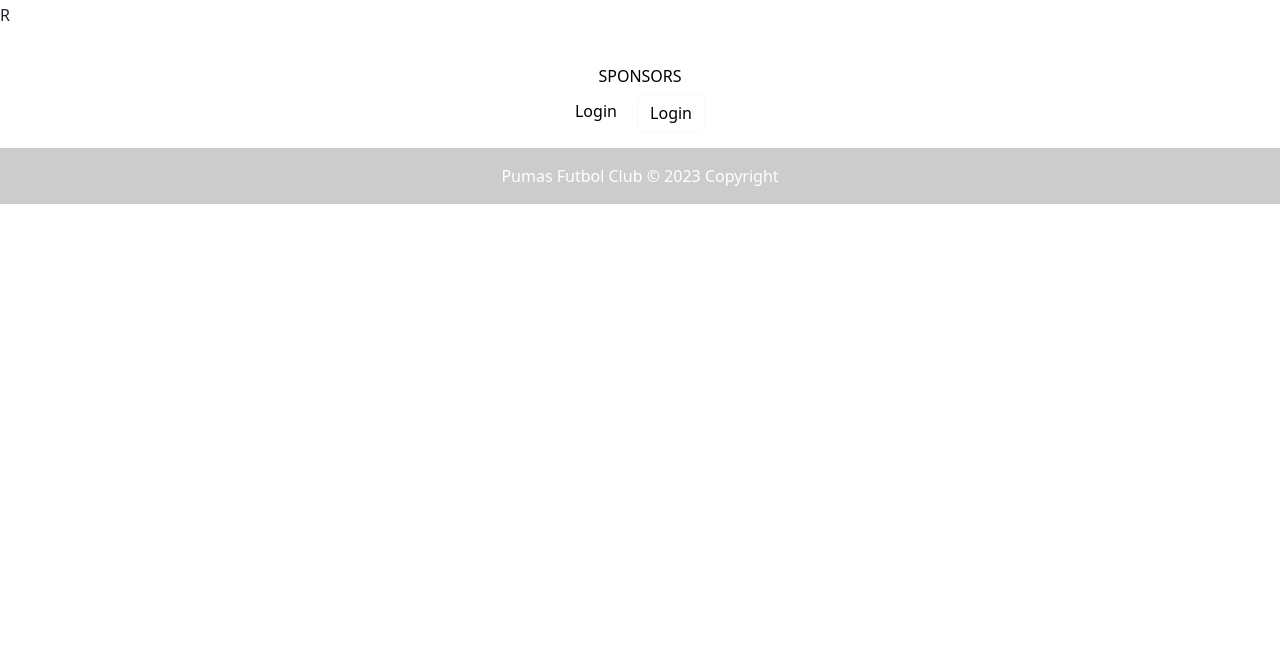
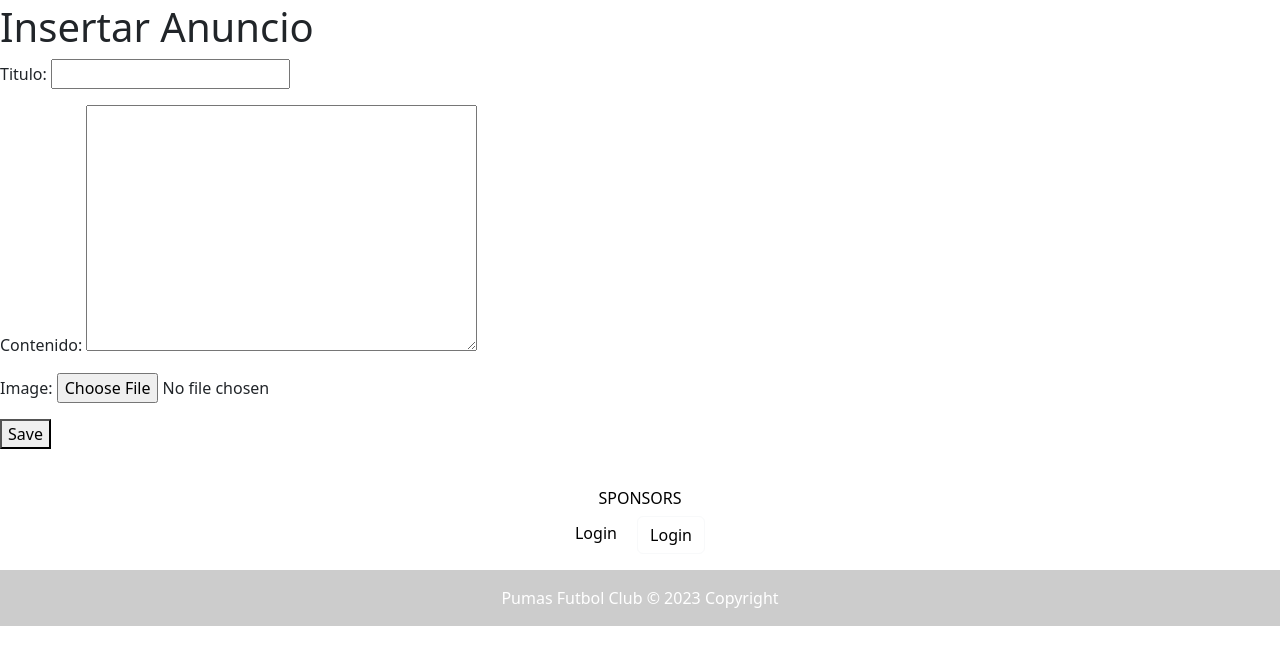
Before and after one commit to blondisb/PJ010_Pumas_Club, a Django app: page /news/addnews/ in a window 1280 px wide. Shown: the part 67-732 px from the top of the page. Run offline with Django 3.2, Linux system fonts and the light colour scheme; the visitor is signed in with stand-in values (Sample User, id 1).

Commit message:
Repair Upload Images from frontend

```diff
--- a/APP_main/static/styles/main.css
+++ b/APP_main/static/styles/main.css
@@ -11,6 +11,22 @@ section {
   background-image: url("../files/ninhos1.jpg");
   background-position: 50% 50%;
 }
+
+.sec_vision {
+  background-image: url("../files/ninhos2.jpg");
+  background-position: 50% 50%;
+}
+
+.sec_mision {
+  background-image: url("../files/team3.jpg");
+  background-position: 50% 50%;
+}
+
+.sec_sponsors {
+  background-image: url("../files/ninhos3.jpg");
+  background-position: 50% 50%;
+}
+
 
 .div_main_contact {
   background-image: url("../files/team2.jpg");
@@ -27,10 +43,6 @@ section {
   padding: 20px 0;
 }
 
-.sec_vision {
-  background-image: url("../files/ninhos2.jpg");
-  background-position: 50% 50%;
-}
 
 .sec_login {
   /* fallback for old browsers */
--- /dev/null
+++ b/APP_news/forms.py
@@ -0,0 +1,14 @@
+from django import forms
+
+class FO_addnews(forms.Form):
+    title = forms.CharField(
+        label="Titulo",
+        max_length=200,
+        required=True,
+        widget=forms.TextInput(attrs={'class':'input'})
+    )
+    description = forms.CharField(
+        label="Contenido",
+        widget=forms.Textarea(attrs={'class':'input'})
+    )
+    image = forms.ImageField()
--- a/APP_news/models.py
+++ b/APP_news/models.py
@@ -5,7 +5,7 @@ import datetime
 class MO_news(models.Model):
     title = models.CharField(max_length=200)
     description = models.TextField()
-    image = models.ImageField(upload_to='APP_med_news/images')
+    image = models.ImageField(upload_to='APP_med_news/images/', default='default.jpg')
     date = models.DateField(default=datetime.date.today)
 
     def __str__(self):
--- a/APP_news/templates/addnews.html
+++ b/APP_news/templates/addnews.html
@@ -1,5 +1,20 @@
 {% extends 'layouts/base.html'%}
 {% load static %}
 {% block content %}
-R
+
+    <h1> Insertar Anuncio </h1>
+    <form method="POST">
+         {% comment %} enctype ="multipart/form-data"> {% endcomment %}
+        {% csrf_token %}
+        {{form1.as_p}}
+        <button>
+            Save
+        </button>
+    </form>
+
+    {% comment %} {% if img_obj %}
+    <h3>Succesfully uploaded : {{img_obj.title}}</h3>
+    <img src="{{ img_obj.image.url}}" alt="connect" style="max-height:300px">
+  {% endif %} {% endcomment %}
+
 {% endblock %}
--- a/APP_news/templates/news.html
+++ b/APP_news/templates/news.html
@@ -12,7 +12,7 @@
             <div class="card card-body">
                 <div class="row">
                     <div class="col-2">
-                        <img class="img-fluid" src="{{ news.image.url }}" alt=" pic_{{ news.title }}" alig-center>
+                        <img class="img-fluid" src="{{ news.image.url | default_if_none:'#' }}" alt=" pic_{{ news.title }}" alig-center>
                     </div>
                     <div class="col-7">
                         <h3><a href="{% url 'URL_new_details' pk=news.id %}">{{ news.title }}</a></h3>
--- a/APP_news/urls.py
+++ b/APP_news/urls.py
@@ -1,5 +1,8 @@
 from django.urls import path, include
 from . import views as vw
+# from django.conf.urls.static import static
+# from PJ_Pumas.settings import MEDIA_ROOT2, MEDIA_URL2
+
 
 urlpatterns = [
     path('', vw.VW_news, name='URL_news'),
@@ -7,3 +10,5 @@ urlpatterns = [
     path('addnews/', vw.VW_addnews, name='URL_addnews'),
     path('logout/', vw.VW_logout, name='URL_logout'),
 ]
+
+# urlpatterns += static(MEDIA_URL2, document_root=MEDIA_ROOT2)
--- a/APP_news/views.py
+++ b/APP_news/views.py
@@ -2,6 +2,7 @@ from django.shortcuts import render, redirect, get_object_or_404
 from django.contrib.auth.decorators import login_required
 from django.contrib.auth import logout
 from .models import MO_news
+from .forms import FO_addnews
 
 # Create your views here.
 def VW_news(request):
@@ -19,7 +20,24 @@ def VW_newdetails(request, pk):
 
 @login_required()
 def VW_addnews(request):
-    return render(request, 'addnews.html')
+    if request.method == 'POST':
+        nw_title = request.POST['title']   # Form variable name
+        nw_description = request.POST['description']
+        nw_image = request.POST['image']
+        print("#########################################")
+        print(nw_image)
+
+        MO_news.objects.create(
+            title = nw_title,
+            description = nw_description,
+            image = nw_image
+        )
+        return redirect('URL_news')
+
+    elif request.method == 'GET':
+        return render(request, 'addnews.html', {
+            'form1' : FO_addnews()
+        })
 
 def VW_logout(request):
     logout(request)
--- a/PJ_Pumas/settings.py
+++ b/PJ_Pumas/settings.py
@@ -122,7 +122,10 @@ USE_TZ = True
 
 STATIC_URL = '/static/'
 MEDIA_ROOT = BASE_DIR / 'media/'
-MEDIA_URL = 'public/'
+# MEDIA_ROOT2 = BASE_DIR / 'media/APP_med_news/images/'
+# MEDIA_URL = 'public/'
+MEDIA_URL = '/media/'
+# MEDIA_URL2 = '/media/APP_med_news/images/'
 
 # Default primary key field type
 # https://docs.djangoproject.com/en/3.2/ref/settings/#default-auto-field
```
Also changed, not shown: APP_main/templates/about.html (+20 -1 lines), APP_main/migrations/0001_initial.py (added), APP_main/static/files/ninhos3.jpg (added), APP_main/static/files/team3.jpg (added), APP_news/migrations/0002_alter_mo_news_image.py (added), media/APP_med_news/images/Screenshot_20221101_100926.png (added), media/APP_med_news/images/Screenshot_20221119_035010.png (added), media/Screenshot_20221119_035010.png (added), media/default.jpg (added).
